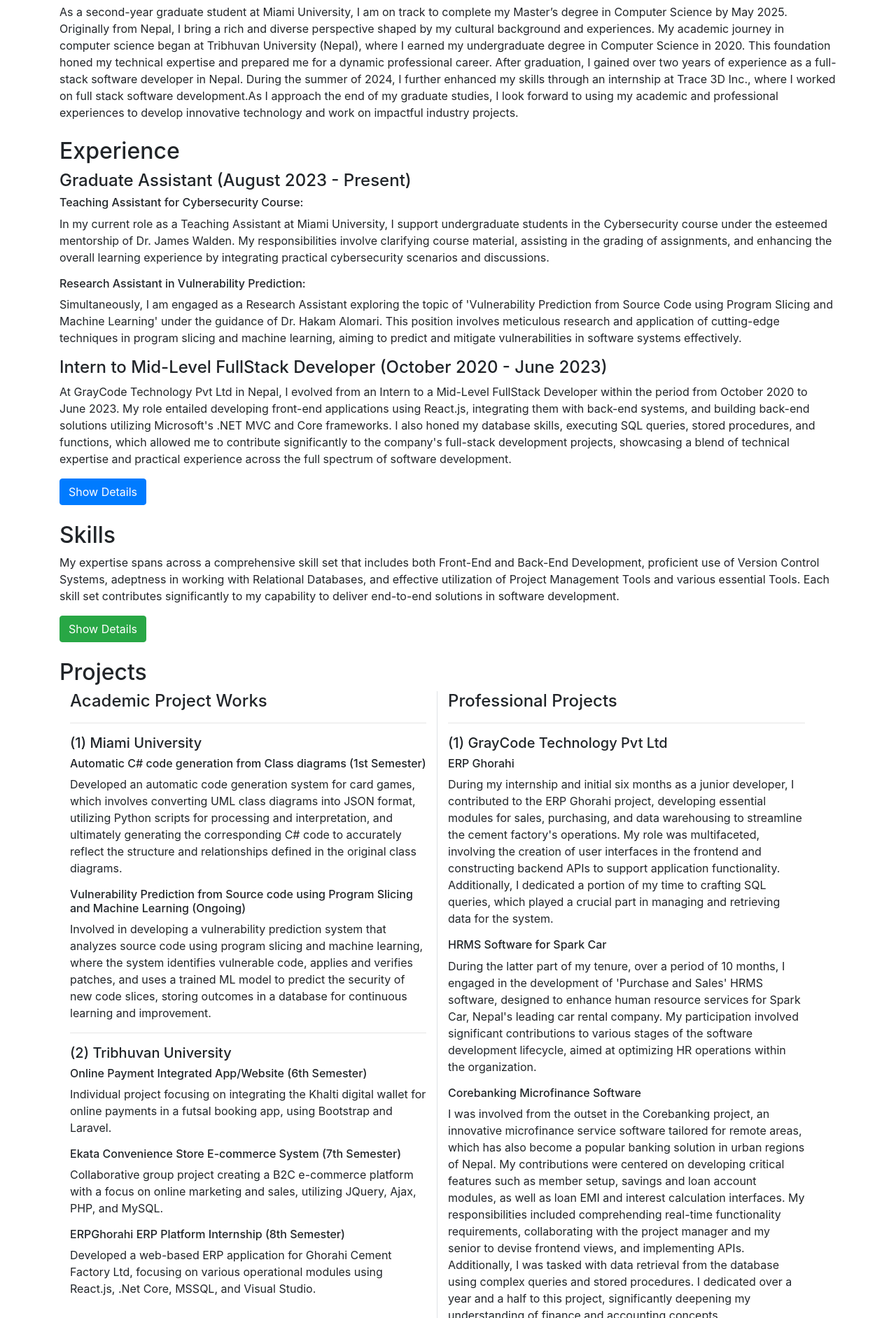
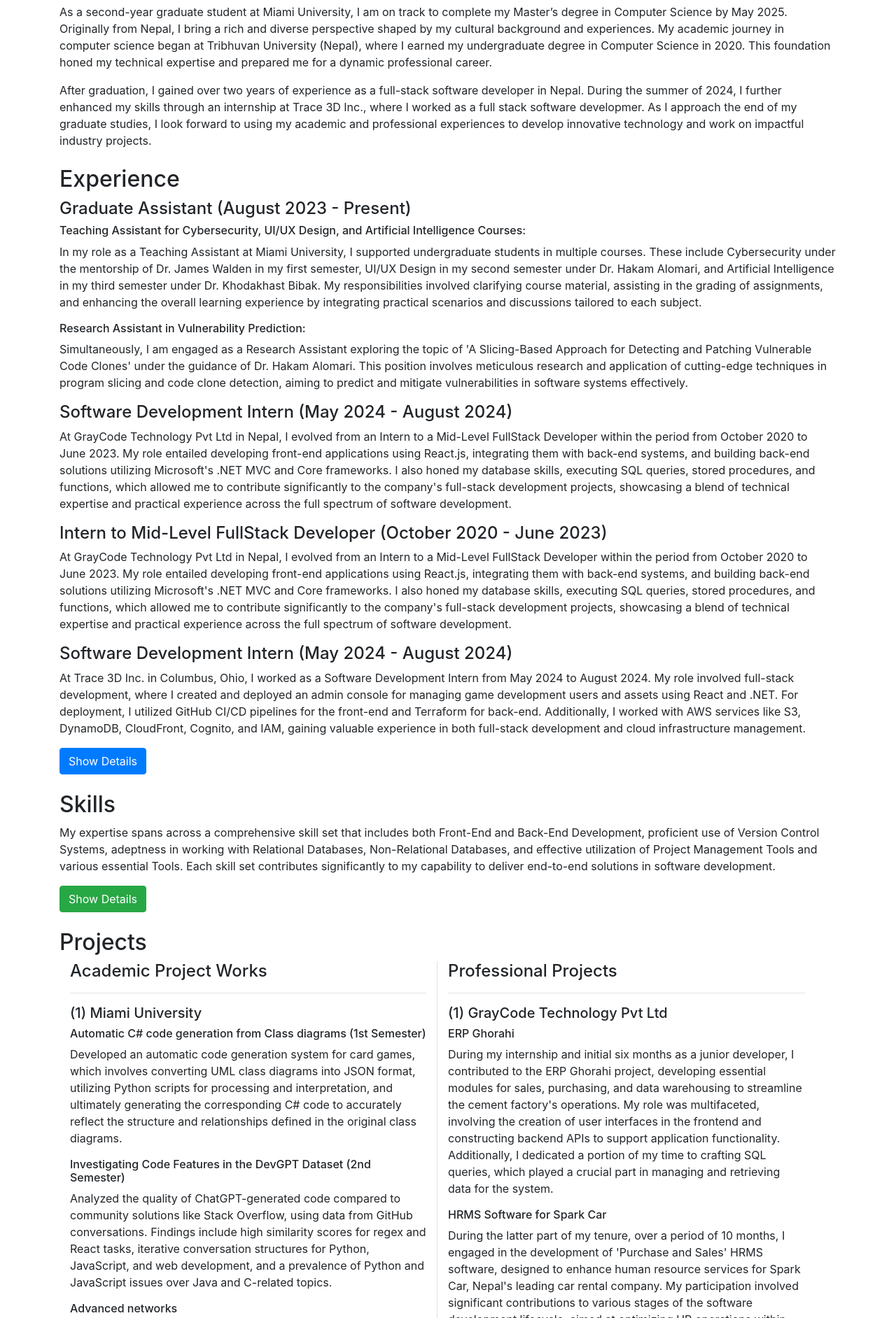
Before and after one commit to HimalG/himalgyawali, a plain HTML site: page index.html in a window 1280 px wide. Shown: the part 428-2312 px from the top of the page at 70% size. Drawn offline with nearby package versions, Linux system fonts and the light colour scheme.

Commit message:
Updated index.html

```diff
--- a/index.html
+++ b/index.html
@@ -36,18 +36,25 @@
 
         <section id="about" class="mt-4">
             <h2>About</h2>
-            <p>As a second-year graduate student at Miami University, I am on track to complete my Master’s degree in Computer
+            <p>As a second-year graduate student at Miami University, I am on track to complete my Master’s degree in
+                Computer
                 Science by May 2025. Originally from Nepal,
-                I bring a rich and diverse perspective shaped by my cultural background and experiences. My academic journey in
+                I bring a rich and diverse perspective shaped by my cultural background and experiences. My academic
+                journey in
                 computer science began at Tribhuvan University
-                (Nepal), where I earned my undergraduate degree in Computer Science in 2020. This foundation honed my technical
+                (Nepal), where I earned my undergraduate degree in Computer Science in 2020. This foundation honed my
+                technical
                 expertise and prepared me for a dynamic
                 professional career.
-
-                After graduation, I gained over two years of experience as a full-stack software developer in Nepal. During the
+            </p>
+            <p>
+                After graduation, I gained over two years of experience as a full-stack software developer in Nepal.
+                During the
                 summer of 2024, I further enhanced my skills
-                through an internship at Trace 3D Inc., where I worked on full stack software development.As I approach the end of
-                my graduate studies, I look forward to using my academic and professional experiences to develop innovative
+                through an internship at Trace 3D Inc., where I worked as a full stack software developmer. As I
+                approach the end of
+                my graduate studies, I look forward to using my academic and professional experiences to develop
+                innovative
                 technology and work on impactful industry projects. </p>
         </section>
 
@@ -56,20 +63,36 @@
 
             <h4>Graduate Assistant (August 2023 - Present)</h4>
 
-            <h6>Teaching Assistant for Cybersecurity Course:</h6>
-            <p>In my current role as a Teaching Assistant at Miami University, I support undergraduate students
-                in the Cybersecurity course under the esteemed mentorship of Dr. James Walden. My responsibilities
-                involve clarifying course material, assisting in the grading of assignments, and
-                enhancing the overall learning experience by integrating practical cybersecurity scenarios and
-                discussions. </p>
+            <h6>Teaching Assistant for Cybersecurity, UI/UX Design, and Artificial Intelligence Courses:</h6>
+            <p>In my role as a Teaching Assistant at Miami University, I supported undergraduate students in multiple
+                courses.
+                These include Cybersecurity under the mentorship of Dr. James Walden in my first semester, UI/UX Design
+                in my second semester
+                under Dr. Hakam Alomari, and Artificial Intelligence in my third semester under Dr. Khodakhast Bibak. My
+                responsibilities involved clarifying course material, assisting in the grading of assignments, and
+                enhancing the
+                overall learning experience by integrating practical scenarios and discussions tailored to each subject.
+            </p>
 
             <h6>Research Assistant in Vulnerability Prediction:</h6>
-            <p>Simultaneously, I am engaged as a Research Assistant exploring the topic of 'Vulnerability
-                Prediction from Source Code using Program Slicing and Machine Learning' under the guidance of
+            <p>Simultaneously, I am engaged as a Research Assistant exploring the topic of 'A Slicing-Based Approach for
+                Detecting and
+                Patching Vulnerable Code Clones' under the guidance of
                 Dr. Hakam Alomari. This position involves meticulous research and application of cutting-edge
-                techniques in program slicing and machine learning, aiming to predict and mitigate
+                techniques in program slicing and code clone detection, aiming to predict and mitigate
                 vulnerabilities in software systems effectively.
             </p>
+            <h4>Software Development Intern (May 2024 - August 2024)</h4>
+            <p>At GrayCode Technology Pvt Ltd in Nepal, I evolved from an Intern to a Mid-Level FullStack Developer
+                within the period from October
+                2020 to June 2023. My role entailed developing front-end applications using React.js, integrating them
+                with back-end systems,
+                and building back-end solutions utilizing Microsoft's .NET MVC and Core frameworks. I also honed my
+                database skills, executing
+                SQL queries, stored procedures, and functions, which allowed me to contribute significantly to the
+                company's full-stack development
+                projects, showcasing a blend of technical expertise and practical experience across the full spectrum of
+                software development.</p>
             <h4>Intern to Mid-Level FullStack Developer (October 2020 - June 2023)</h4>
             <p>At GrayCode Technology Pvt Ltd in Nepal, I evolved from an Intern to a Mid-Level FullStack Developer
                 within the period from October
@@ -81,6 +104,16 @@
                 company's full-stack development
                 projects, showcasing a blend of technical expertise and practical experience across the full spectrum of
                 software development.</p>
+            <h4>Software Development Intern (May 2024 - August 2024)</h4>
+            <p>At Trace 3D Inc. in Columbus, Ohio, I worked as a Software Development Intern from May 2024 to August
+                2024.
+                My role involved full-stack development, where I created and deployed an admin console for managing game
+                development
+                users and assets using React and .NET. For deployment, I utilized GitHub CI/CD pipelines for the
+                front-end and Terraform
+                for back-end. Additionally, I worked with AWS services like S3, DynamoDB, CloudFront, Cognito, and IAM,
+                gaining
+                valuable experience in both full-stack development and cloud infrastructure management.</p>
 
             <button class="btn btn-primary" type="button" data-toggle="collapse" data-target="#moreContent"
                 aria-expanded="false" id="toggleButton">
@@ -96,7 +129,10 @@
                         My proficiency
                         in array manipulation allowed for efficient data handling and interactive features, contributing
                         to the
-                        robustness and sophistication of web applications.</p>
+                        robustness and sophistication of web applications. During my internship at Trace 3D Inc., I
+                        further enhanced these
+                        skills by developing an admin console with intuitive designs tailored for managing game
+                        development users and assets.</p>
                     <h6>Back-End Integration and Development:</h6>
                     <p>In the domain of Back-End development, I integrated Front-End systems with server-side
                         functionalities, leveraging Microsoft’s
@@ -106,7 +142,9 @@
                         and implementing
                         stored procedures and functions were part of my daily tasks, contributing to the stability and
                         performance of
-                        the applications.</p>
+                        the applications. At Trace 3D Inc., I expanded these abilities by deploying back-end services
+                        using Terraform and integrating them with AWS services, ensuring robust and scalable
+                        infrastructure.</p>
                     <h6>Software Maintenance and Quality Assurance:</h6>
                     <p>I was also responsible for the ongoing maintenance and enhancement of existing software modules,
                         ensuring they
@@ -127,11 +165,12 @@
                         of quality and performance.</p>
                     <h6>Deployment and Operational Excellence:</h6>
                     <p>My responsibilities extended to the deployment of applications to hosting servers, ensuring that
-                        the applications were
-                        accessible and performed optimally in a live environment. My role demanded a comprehensive
-                        understanding of the software development lifecycle,
-                        from conceptualization to deployment, and a commitment to delivering high-quality software
-                        solutions. </p>
+                        the applications were accessible and performed optimally in a live environment. During my
+                        internship at Trace 3D Inc., I gained hands-on experience with GitHub CI/CD pipelines and cloud
+                        deployment practices, which refined my understanding of end-to-end software delivery. My role
+                        demanded a comprehensive understanding of the software development lifecycle, from
+                        conceptualization to deployment, and a commitment to delivering high-quality software solutions.
+                    </p>
                 </div>
             </div>
         </section>
@@ -139,7 +178,7 @@
             <h2>Skills</h2>
             <p>My expertise spans across a comprehensive skill set that includes both Front-End and Back-End
                 Development, proficient use of Version Control Systems, adeptness in working with Relational
-                Databases, and effective utilization of Project Management Tools and various essential Tools.
+                Databases, Non-Relational Databases, and effective utilization of Project Management Tools and various essential Tools.
                 Each skill set contributes significantly to my capability to deliver end-to-end solutions in
                 software development.</p>
             <button class="btn btn-success" type="button" data-toggle="collapse" data-target="#moreContentSkills"
@@ -165,11 +204,12 @@
                     <h6>Version Control System:</h6>
                     <p>I have used version control systems like GitHub, GitLab, and Bitbucket to manage code changes,
                         collaborate with teams, and maintain a history of project development. </p>
-                    <h6>Relational Database: </h6>
+                    <h6>Databases </h6>
                     <p>My proficiency with MS SQL allows me to design, implement, and manage database systems
                         effectively.
                         Additionally, I have experience writing stored procedures and functions, enhancing the
                         performance and capabilities of database interactions and business logic implementation.
+                        My internship at Trace 3D Inc.  introduced me to working with Amazon DynamoDB, expanding my skills in managing NoSQL databases for high-performance and scalable solutions.
                     </p>
                     <h6>Project Management Tools: </h6>
                     <p>Familiarity with ClickUp, Azure DevOps, and Jira enables me to plan, execute, and track project
@@ -179,8 +219,9 @@
                     <h6>Tools:</h6>
                     <p>I am versed in using various development tools including Visual Studio for
                         comprehensive development capabilities, Visual Studio Code for editing and debugging, and
-                        MS SQL Server for managing database systems. These tools support my development workflow
-                        and enhance productivity and efficiency.
+                        MS SQL Server for managing database systems.Additionally, I have utilized Amazon tools such as
+                         S3, DynamoDB, CloudFront, Cognito, and IAM for efficient cloud resource management. I also have
+                          experience with Simulink and MATLAB for project-related work.
                     </p>
                 </div>
             </div>
@@ -190,21 +231,35 @@
             <div class="col-md-12 row">
                 <div class="col-md-6 border-right">
                     <h4>Academic Project Works</h4>
-                    <hr/>
+                    <hr />
                     <h5>(1) Miami University</h5>
                     <h6>Automatic C# code generation from Class diagrams (1st Semester)</h6>
                     <p>
-                        Developed an automatic code generation system for card games, which involves converting UML class diagrams into JSON format,
-                        utilizing Python scripts for processing and interpretation, and ultimately generating the corresponding
-                        C# code to accurately reflect the structure and relationships defined in the original class diagrams.
+                        Developed an automatic code generation system for card games, which involves converting UML
+                        class diagrams into JSON format,
+                        utilizing Python scripts for processing and interpretation, and ultimately generating the
+                        corresponding
+                        C# code to accurately reflect the structure and relationships defined in the original class
+                        diagrams.
                     </p>
-                    <h6> Vulnerability Prediction from Source code using Program Slicing and Machine Learning (Ongoing)</h6>
+                    <h6>Investigating Code Features in the DevGPT Dataset (2nd Semester) </h6>
                     <p>
-                        Involved in developing a vulnerability prediction system that analyzes source code using program slicing and machine learning, where the
-                        system identifies vulnerable code, applies and verifies patches, and uses a trained ML model to predict the security of new
-                        code slices, storing outcomes in a database for continuous learning and improvement.
+                        Analyzed the quality of ChatGPT-generated code compared to community solutions like Stack Overflow, using data from
+                        GitHub conversations. Findings include high similarity scores for regex and React tasks, iterative conversation
+                        structures for Python, JavaScript, and web development, and a prevalence of Python and JavaScript issues over Java
+                        and C-related topics.
                     </p>
-                    <hr/>
+                    <h6>Advanced networks</h6>
+                    <h6>Software eng</h6>
+                    <h6> A Slicing-Based Approach for Detecting and Patching Vulnerable Code Clones (Ongoing) </h6>
+                    <p>
+                        Contributed to developing SRCVUL, a scalable vulnerability prediction system that identifies and recommends patches
+                        for vulnerable code clones. SRCVUL uses program slicing and Locality-Sensitive Hashing to create a database of
+                        vulnerability slices from known programs and their patches. By matching slicing vectors with the database, the
+                        system achieves 91% precision and 75% recall, showcasing its effectiveness in detecting complex vulnerability
+                        patterns across diverse codebases.
+                    </p>
+                    <hr />
                     <h5>(2) Tribhuvan University
                         <h6>Online Payment Integrated App/Website (6th Semester)</h6>
                         <p>
@@ -225,28 +280,41 @@
                 </div>
                 <div class="col-md-6">
                     <h4>Professional Projects</h4>
-                    <hr/>
+                    <hr />
                     <h5>(1) GrayCode Technology Pvt Ltd</h5>
                     <h6>ERP Ghorahi</h6>
                     <p>
-                        During my internship and initial six months as a junior developer, I contributed to the ERP Ghorahi project,
-                        developing essential modules for sales, purchasing, and data warehousing to streamline the cement factory's
-                        operations. My role was multifaceted, involving the creation of user interfaces in the frontend and constructing
-                        backend APIs to support application functionality. Additionally, I dedicated a portion of my time to crafting SQL
+                        During my internship and initial six months as a junior developer, I contributed to the ERP
+                        Ghorahi project,
+                        developing essential modules for sales, purchasing, and data warehousing to streamline the
+                        cement factory's
+                        operations. My role was multifaceted, involving the creation of user interfaces in the frontend
+                        and constructing
+                        backend APIs to support application functionality. Additionally, I dedicated a portion of my
+                        time to crafting SQL
                         queries, which played a crucial part in managing and retrieving data for the system.
                     </p>
                     <h6>HRMS Software for Spark Car</h6>
-                    <p>During the latter part of my tenure, over a period of 10 months, I engaged in the development of 'Purchase and Sales'
-                        HRMS software, designed to enhance human resource services for Spark Car, Nepal's leading car rental company.
-                        My participation involved significant contributions to various stages of the software development lifecycle, aimed at
+                    <p>During the latter part of my tenure, over a period of 10 months, I engaged in the development of
+                        'Purchase and Sales'
+                        HRMS software, designed to enhance human resource services for Spark Car, Nepal's leading car
+                        rental company.
+                        My participation involved significant contributions to various stages of the software
+                        development lifecycle, aimed at
                         optimizing HR operations within the organization.</p>
                     <h6>Corebanking Microfinance Software</h6>
-                    <p>I was involved from the outset in the Corebanking project, an innovative microfinance service software tailored for remote areas,
-                        which has also become a popular banking solution in urban regions of Nepal. My contributions were centered on developing critical
-                        features such as member setup, savings and loan account modules, as well as loan EMI and interest calculation interfaces. My
-                        responsibilities included comprehending real-time functionality requirements, collaborating with the project manager and my
-                        senior to devise frontend views, and implementing APIs. Additionally, I was tasked with data retrieval from the database using
-                        complex queries and stored procedures. I dedicated over a year and a half to this project, significantly deepening my understanding
+                    <p>I was involved from the outset in the Corebanking project, an innovative microfinance service
+                        software tailored for remote areas,
+                        which has also become a popular banking solution in urban regions of Nepal. My contributions
+                        were centered on developing critical
+                        features such as member setup, savings and loan account modules, as well as loan EMI and
+                        interest calculation interfaces. My
+                        responsibilities included comprehending real-time functionality requirements, collaborating with
+                        the project manager and my
+                        senior to devise frontend views, and implementing APIs. Additionally, I was tasked with data
+                        retrieval from the database using
+                        complex queries and stored procedures. I dedicated over a year and a half to this project,
+                        significantly deepening my understanding
                         of finance and accounting concepts.
                     </p>
                 </div>
@@ -264,14 +332,17 @@
                     <p><b>Phone No:</b> (513) 462-7313</p>
                     <p><b>Email:</b> gyawalihimal8@gmail.com</p>
                     <p><b>Location:</b> Oxford, Ohio, United States</p>
-            <p><b>LinkedIn: </b><a href="https://www.linkedin.com/in/himalgyawali" target="_blank">View My Profile</a>
-            <p><b>MUSTANG Member: </b><a
+                    <p><b>LinkedIn: </b><a href="https://www.linkedin.com/in/himalgyawali" target="_blank">View My
+                            Profile</a>
+                    <!-- <p><b>MUSTANG Member: </b><a
                             href="https://mustang.cec.miamioh.edu/Members_Information.php?firstName=Himal&lastName=Gyawali"
                             target="_blank">View My Profile</a>
-            </p>
+                    </p> -->
                 </div>
-        <div class="col-md-1"><div class="mt-auto">
-            <button type="button" class="btn btn-success" id="go-to-top-btn" title="Go to top"><i class="bi bi-arrow-up-circle-fill"></i></button>
+                <div class="col-md-1">
+                    <div class="mt-auto">
+                        <button type="button" class="btn btn-success" id="go-to-top-btn" title="Go to top"><i
+                                class="bi bi-arrow-up-circle-fill"></i></button>
                     </div>
                 </div>
             </div>
@@ -324,7 +395,7 @@
         let mybutton = document.getElementById("go-to-top-btn");
 
         // When the user scrolls down 100px from the top of the document, show the button
-        window.onscroll = function() {
+        window.onscroll = function () {
             scrollFunction();
         };
 
@@ -337,7 +408,7 @@
         }
 
         // When the user clicks on the button, scroll to the top of the document
-        mybutton.addEventListener('click', function(){
+        mybutton.addEventListener('click', function () {
             document.body.scrollTop = 0; // For Safari
             document.documentElement.scrollTop = 0; // For Chrome, Firefox, IE and Opera
         });
```
Lines whose indentation alone changed are shown as unchanged.
